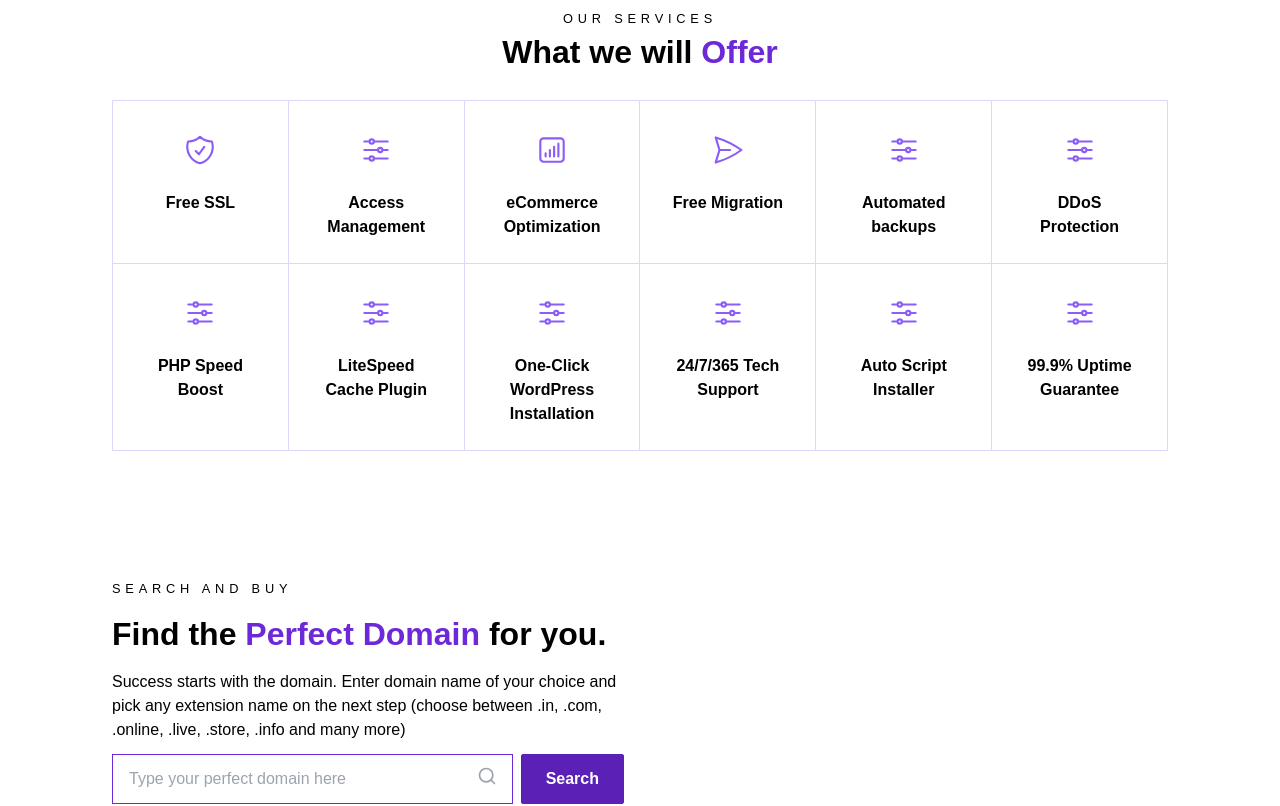
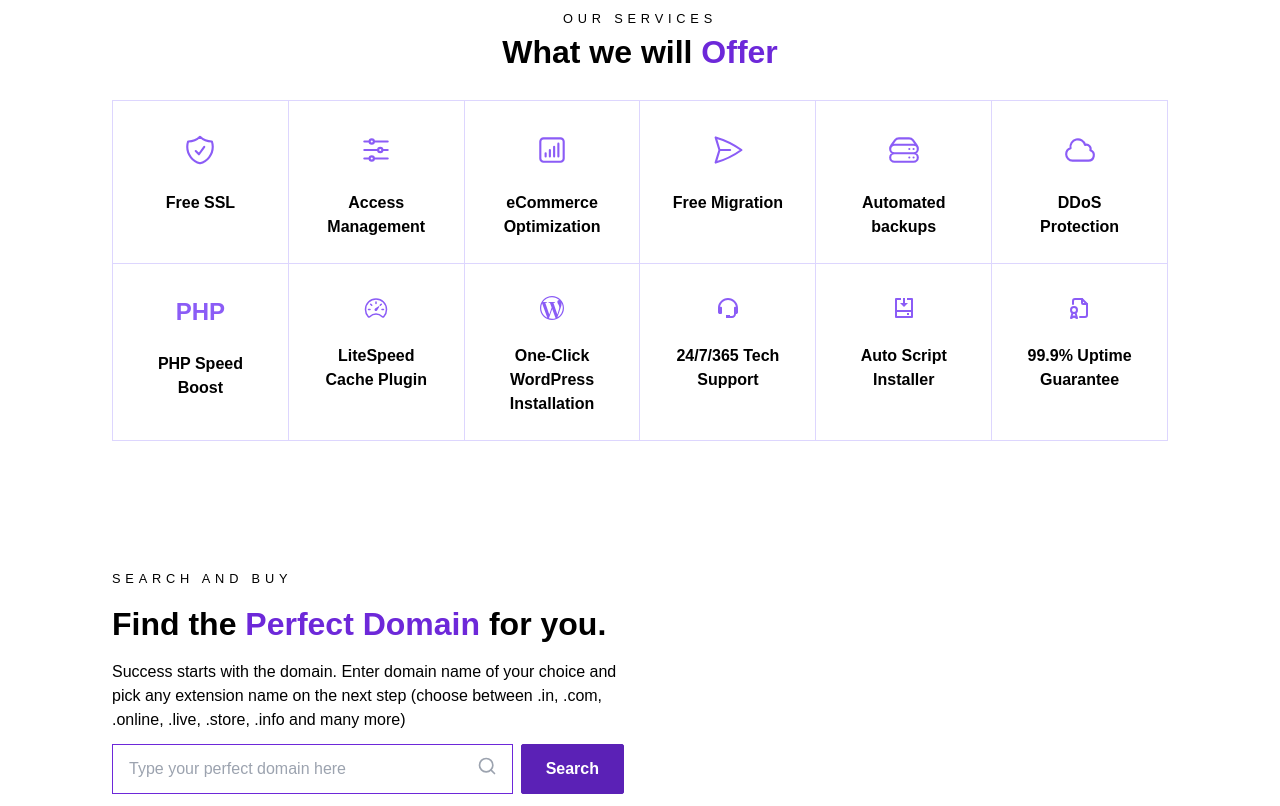
Before and after one commit to SujoyKrHaldar/Hostinger-Redesign, a Next.js app: page / in a window 1280 px wide. Shown: the part 1000-1806 px from the top of the page. Built offline with nearby package versions, Linux system fonts and the light colour scheme; a web font is replaced by a local one.

Commit message:
Service page icons update

```diff
--- a/components/home/Landing.jsx
+++ b/components/home/Landing.jsx
@@ -77,7 +77,7 @@ function Landing() {
             </div>
           </div>
 
-          <div className="flex-1 h-[550px]">
+          <div className="flex-1 mx-auto max-w-lg h-[506px]">
             <Img src="/assets/landing-image.png" alt="landing image" />
           </div>
         </div>
--- a/components/home/Services.jsx
+++ b/components/home/Services.jsx
@@ -2,6 +2,13 @@ import Ssl from "../icons/Ssl";
 import Access from "../icons/Access";
 import Migration from "../icons/Migration";
 import Optimization from "../icons/Optimization";
+import Cloud from "../icons/Cloud";
+import { TbFileCertificate } from "react-icons/tb";
+import { SiWordpress } from "react-icons/si";
+import { IoSpeedometerOutline } from "react-icons/io5";
+import { BiSupport } from "react-icons/bi";
+import { RiInstallLine } from "react-icons/ri";
+import Server from "../icons/Server";
 
 const services = [
   {
@@ -22,40 +29,40 @@ const services = [
   },
   {
     name: "Automated backups",
-    icon: <Access />,
+    icon: <Server />,
   },
   {
     name: "DDoS Protection",
-    icon: <Access />,
+    icon: <Cloud />,
   },
   {
     name: "PHP Speed Boost",
-    icon: <Access />,
+    icon: "PHP",
   },
 
   {
     name: "LiteSpeed Cache Plugin",
-    icon: <Access />,
+    icon: <IoSpeedometerOutline />,
   },
 
   {
     name: "One-Click WordPress Installation",
-    icon: <Access />,
+    icon: <SiWordpress />,
   },
 
   {
     name: "24/7/365 Tech Support",
-    icon: <Access />,
+    icon: <BiSupport />,
   },
 
   {
     name: "Auto Script Installer",
-    icon: <Access />,
+    icon: <RiInstallLine />,
   },
 
   {
     name: "99.9% Uptime Guarantee",
-    icon: <Access />,
+    icon: <TbFileCertificate />,
   },
 ];
 
@@ -66,13 +73,18 @@ function Services() {
         <div className=" text-center">
           <p className="tag">our Services</p>
           <h2 className="font-bold">
-            What we will <span className="font-black text-violet-700">Offer</span>
+            What we will{" "}
+            <span className="font-black text-violet-700">Offer</span>
           </h2>
 
           <div className="grid grid-cols-6 mt-6 gap-[1px] bg-violet-200 p-[1px]">
             {services.map((data, id) => (
-              <div key={id} className="text-center p-6 bg-violet-50 bg-white">
-                <div className="text-violet-500 w-[50px] mx-auto mb-4 p-2 rounded-lg bg-white">
+              <div key={id} className="text-center p-6 bg-white">
+                <div
+                  className="font-bold flex items-center justify-center
+                 text-violet-500 w-[50px] mx-auto mb-4 p-2 rounded-lg bg-white text-2xl
+                 "
+                >
                   {data.icon}
                 </div>
                 <p className="font-bold">{data.name}</p>
--- a/components/home/guides/ControlPannel.jsx
+++ b/components/home/guides/ControlPannel.jsx
@@ -58,7 +58,7 @@ function ControlPannel() {
         </div>
 
         <div
-          className="absolute top-0 -right-44 w-full max-w-[874px] h-[400px]
+          className="absolute -top-16 -right-44 w-full max-w-[874px] h-[400px]
         -z-10 border-2 border-violet-50 bg-violet-50"
         >
           <div className="absolute w-1/3 h-full inset-0 bg-gradient-to-r from-white z-10"></div>
--- a/components/home/guides/Wordpress.jsx
+++ b/components/home/guides/Wordpress.jsx
@@ -3,7 +3,7 @@ import Img from "../../tools/Img";
 
 function Wordpress() {
   return (
-    <section className="py-16 bg-violet-200 z-10 border-b-2 border-violet-300">
+    <section className="pb-16 bg-violet-200 z-10 border-b-2 border-violet-300">
       <div className="absolute top-0 right-0 w-[500px] h-full -z-10">
         <div className="absolute w-full h-full inset-0 bg-gradient-to-r from-violet-200 z-10"></div>
         <div className="absolute w-full h-full inset-0 bg-gradient-to-b from-violet-200 z-10"></div>
--- /dev/null
+++ b/components/icons/Cloud.jsx
@@ -0,0 +1,20 @@
+function Cloud() {
+  return (
+    <svg
+      xmlns="http://www.w3.org/2000/svg"
+      fill="none"
+      viewBox="0 0 24 24"
+      strokeWidth={1.5}
+      stroke="currentColor"
+      className="w-full h-full"
+    >
+      <path
+        strokeLinecap="round"
+        strokeLinejoin="round"
+        d="M2.25 15a4.5 4.5 0 004.5 4.5H18a3.75 3.75 0 001.332-7.257 3 3 0 00-3.758-3.848 5.25 5.25 0 00-10.233 2.33A4.502 4.502 0 002.25 15z"
+      />
+    </svg>
+  );
+}
+
+export default Cloud;
--- /dev/null
+++ b/components/icons/Server.jsx
@@ -0,0 +1,20 @@
+function Server() {
+  return (
+    <svg
+      xmlns="http://www.w3.org/2000/svg"
+      fill="none"
+      viewBox="0 0 24 24"
+      strokeWidth={1.5}
+      stroke="currentColor"
+      className="w-full h-full"
+    >
+      <path
+        strokeLinecap="round"
+        strokeLinejoin="round"
+        d="M5.25 14.25h13.5m-13.5 0a3 3 0 01-3-3m3 3a3 3 0 100 6h13.5a3 3 0 100-6m-16.5-3a3 3 0 013-3h13.5a3 3 0 013 3m-19.5 0a4.5 4.5 0 01.9-2.7L5.737 5.1a3.375 3.375 0 012.7-1.35h7.126c1.062 0 2.062.5 2.7 1.35l2.587 3.45a4.5 4.5 0 01.9 2.7m0 0a3 3 0 01-3 3m0 3h.008v.008h-.008v-.008zm0-6h.008v.008h-.008v-.008zm-3 6h.008v.008h-.008v-.008zm0-6h.008v.008h-.008v-.008z"
+      />
+    </svg>
+  );
+}
+
+export default Server;
```
